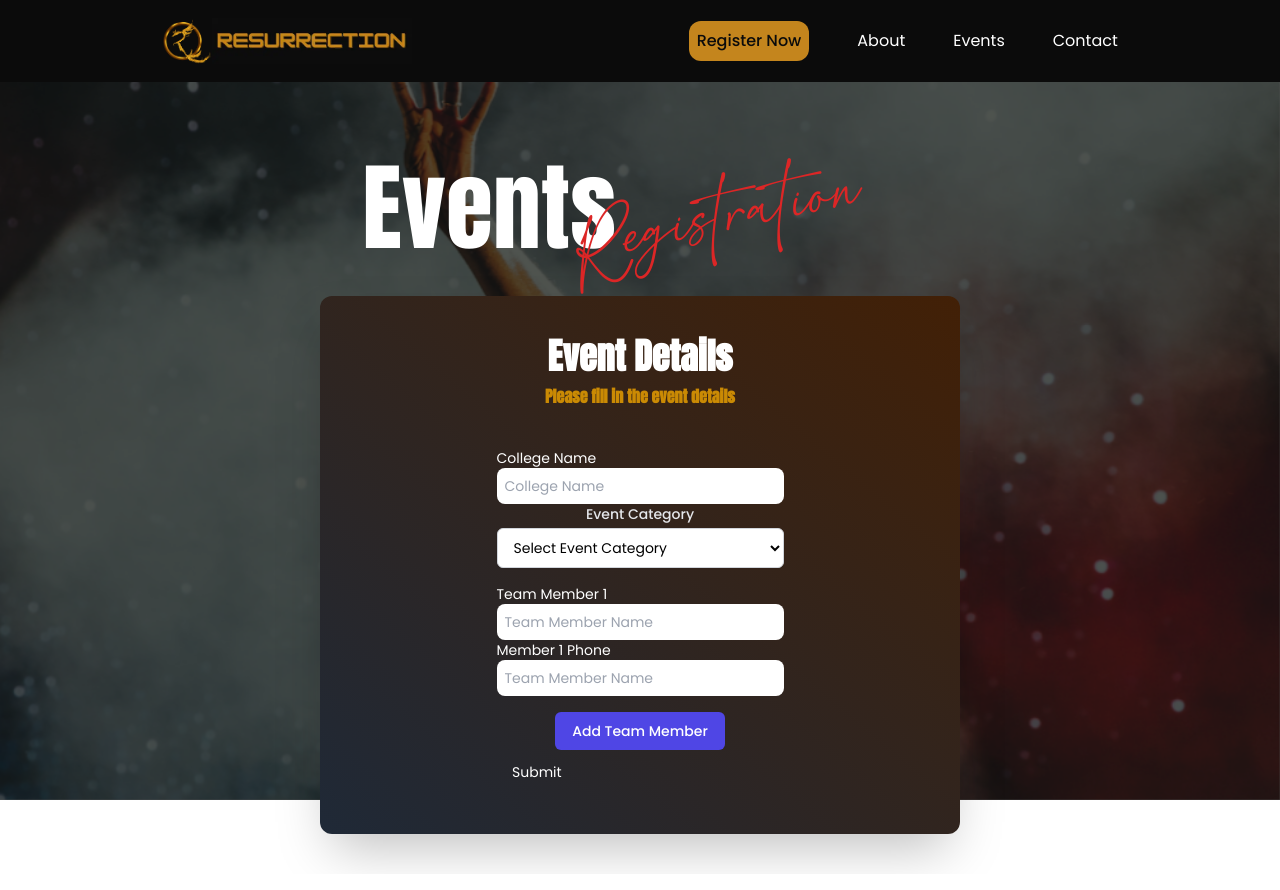
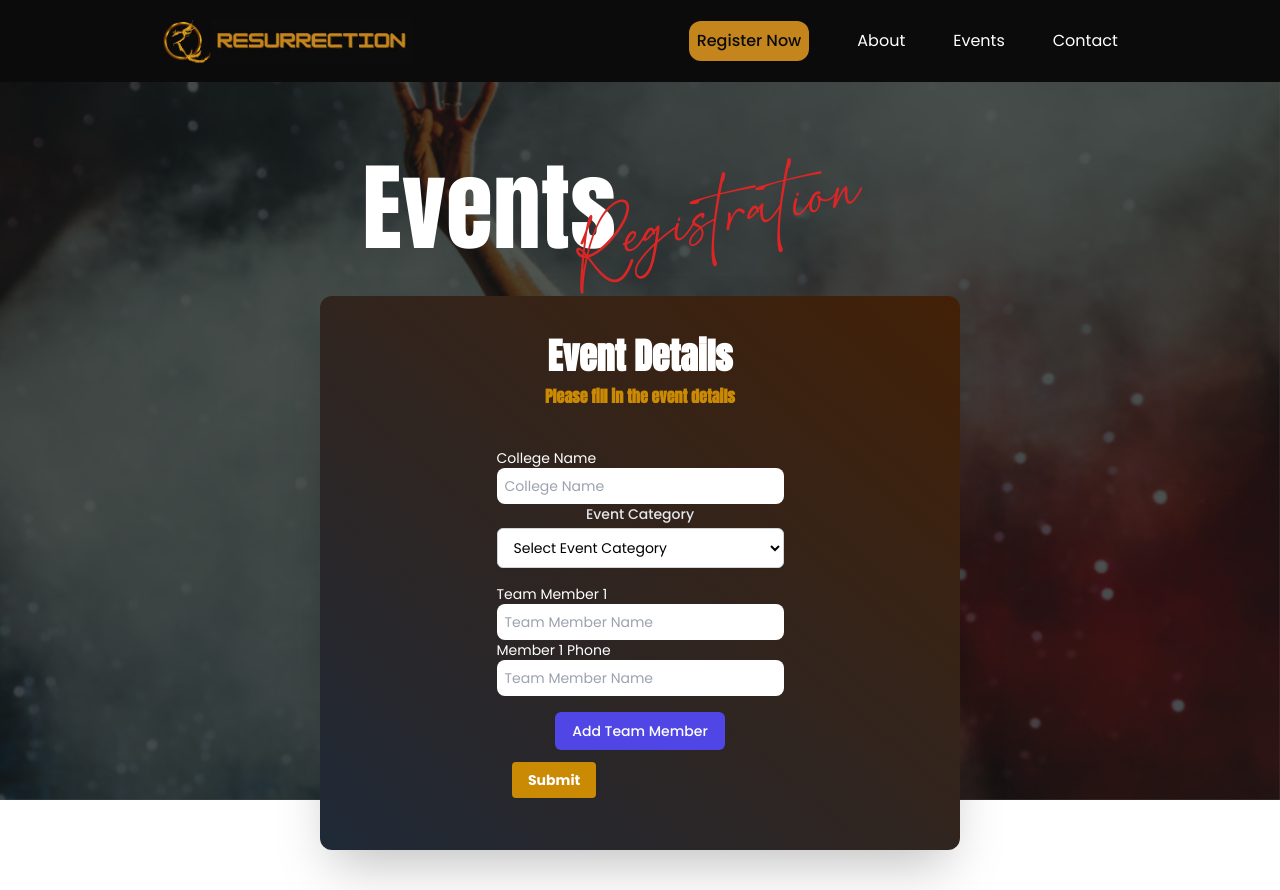
Before and after one commit to tabishnaqvi1311/resurrection-2k24, a Next.js app: page /register in a window 1280 px wide. Built offline with nearby package versions, Linux system fonts and the light colour scheme.

Commit message:
form on client connected with server

```diff
--- a/src/app/api/send/route.ts
+++ b/src/app/api/send/route.ts
@@ -1,6 +1,11 @@
 import { NextRequest } from "next/server";
 
-export const GET = async (req: NextRequest) => {
-    // const response = await db.event.findMany({});
-    return new Response("my name jeff", { status: 200});
+export const POST = async (req: NextRequest) => {
+    const { collegeName, cart } = await req.json();
+
+    console.log(collegeName);
+    console.log(cart);
+
+    return new Response("Form Submitted!", {status: 200});
+
 }
--- a/src/components/Form.tsx
+++ b/src/components/Form.tsx
@@ -2,11 +2,10 @@
 
 import { useMultiForm } from "@/hooks/useMultiForm";
 import { FormEvent, useState } from "react";
-import UserForm from "./UseForm";
+// import UserForm from "./UseForm";
 import EventSelectionForm from "./EventSelectionForm";
 import { ToastContainer, toast } from 'react-toastify';
 import 'react-toastify/dist/ReactToastify.css';
-import { EventCartProvider } from "@/context/EventCartContext";
 import { useEventCart } from "@/hooks/useEventCart";
 
 export default function Form() {
@@ -50,15 +49,43 @@ export default function Form() {
         e.preventDefault();
         // console.log(data);
         if (!isLastStep) return next();
-        console.log(cart)
+        if(cart.length === 0) {
+            toast.warning("Please select atleast one event", {
+                theme: "dark",
+                position: "bottom-right",
+            });
+            return;
+        }
+        setIsSubmitting(true);
+        const response = await fetch("/api/send", {
+            method: "POST",
+            headers: {
+                "Content-Type": "application/json"
+            },
+            body: JSON.stringify({
+                collegeName: data.collegeName,
+                cart: JSON.stringify(cart)
+            }),
+        });
 
-        toast.success(JSON.stringify({
-            collegeName: data.collegeName,
-            cart: JSON.stringify(cart)
-        }), {
+        const result = await response.text();
+
+        setIsSubmitting(false);
+        toast.success(result, {
             theme: "dark",
-            position: "bottom-right"
-        })
+            position: "bottom-right",
+        });
+
+
+        // setIsSubmitting(true);
+
+        // toast.success(JSON.stringify({
+        //     collegeName: data.collegeName,
+        //     cart: JSON.stringify(cart)
+        // }), {
+        //     theme: "dark",
+        //     position: "bottom-right"
+        // })
         // if (!data.name || !data.phone || !data.collegeName) {
         //     toast.warning("Please fill all the fields", {
         //         theme: "dark",
@@ -100,8 +127,18 @@ export default function Form() {
                 <ToastContainer />
                 <div className="p-3 rounded-xl flex w-1/2 justify-between">
                     {!isFirstStep && <button type="button" className="navbutton" onClick={back}>Back</button>}
-                    <button type="button" className="navbutton" onClick={handleSubmit} disabled={isSubmitting}>
+                    <button
+                        type="button"
+                        className="bg-yellow-600 hover:bg-yellow-700 text-white font-bold py-2 px-4 rounded disabled:opacity-50 relative"
+                        onClick={handleSubmit}
+                        disabled={isSubmitting}
+                    >
                         {isLastStep ? "Submit" : "Next"}
+                        {isSubmitting && (
+                            <div className="absolute inset-0 flex items-center justify-center">
+                                <div className="animate-spin rounded-full h-4 w-4 border-t-2 border-b-2 border-white"></div>
+                            </div>
+                        )}
                     </button>
                 </div>
             </form>
```
